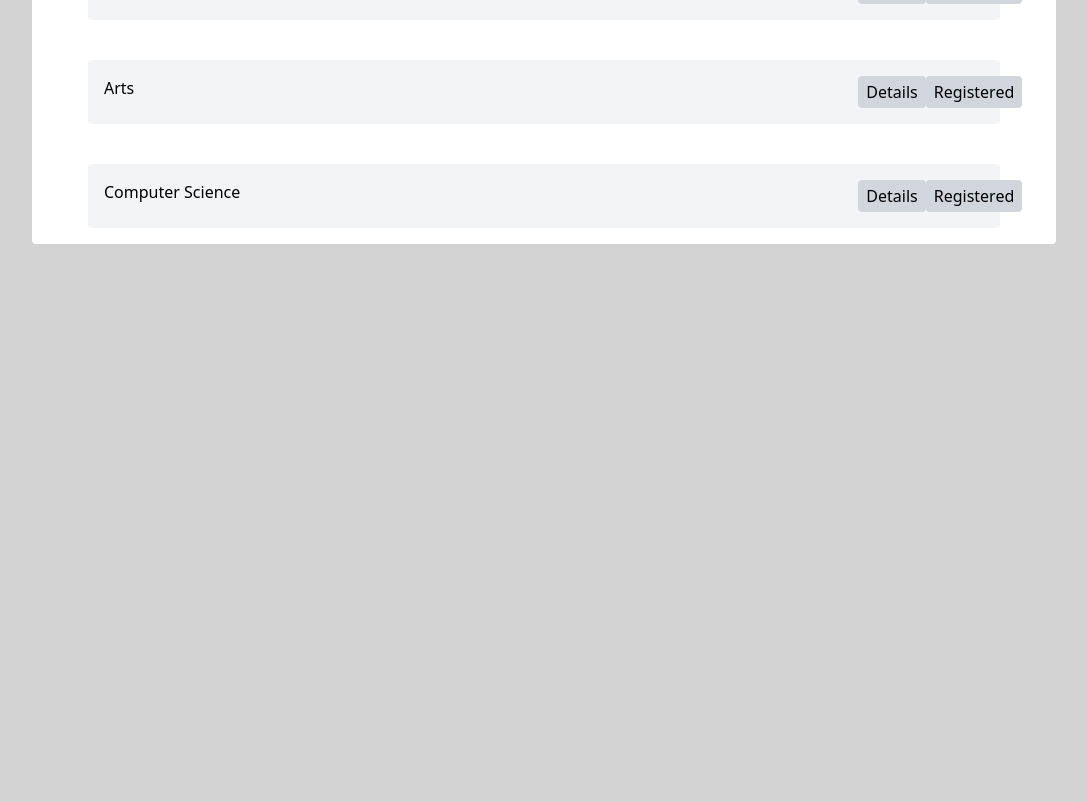
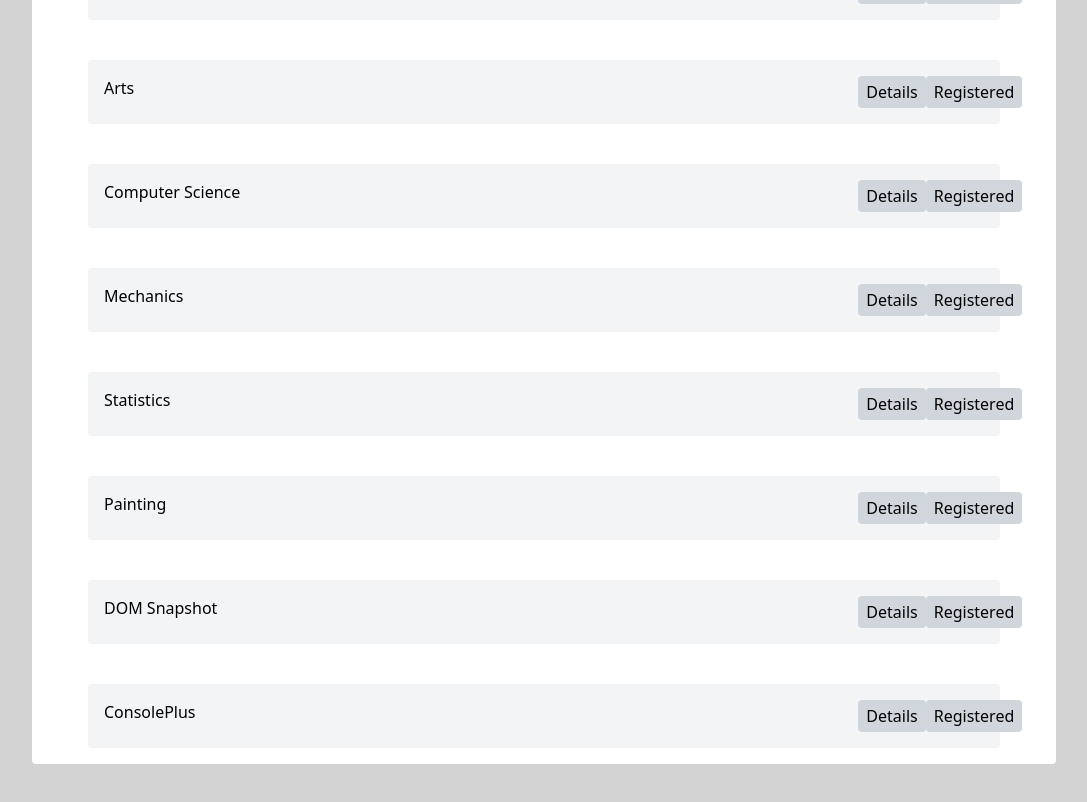
Before and after one commit to MUHAMMADFARHAN1/Courses-App-with-React, a React (Vite) app: page / in a window 1280 px wide. Shown: the part 644-1446 px from the top of the page, without its empty margins (96-1183 px from the left). Before the commit the page ends 888 px from the top, so only its background shows below. Built offline with nearby package versions, Linux system fonts and the light colour scheme.

Commit message:
Full map of all courses done

```diff
--- a/src/Components/List.jsx
+++ b/src/Components/List.jsx
@@ -5,17 +5,26 @@ import data from "./../data";
 import { Link, NavLink, Route, Routes } from "react-router";
 
 function List() {
+  let listItems = data.map((item) => (
+    <Course_tab className={item.name} classid={item.id} />
+  ));
+
   return (
-    <div className="flex justify-between flex-col w-4/5 mx-auto mt-14 dark:bg-gray-100  bg-white px-14 py-4 rounded gap-10">
-      <Course_tab className={data[0].name} classid={data[0].id} />
+    <div className="flex justify-between flex-col w-4/5 mx-auto mt-14 dark:bg-gray-100  bg-white px-14 py-4 rounded gap-10 mb-14">
+      {/* <Course_tab className={data[0].name} classid={data[0].id} />
       <Course_tab className={data[1].name} classid={data[1].id} />
       <Course_tab className={data[2].name} classid={data[2].id} />
       <Course_tab className={data[3].name} classid={data[3].id} />
       <Course_tab className={data[4].name} classid={data[4].id} />
       <Course_tab className={data[5].name} classid={data[5].id} />
-      <Course_tab className={data[6].name} classid={data[6].id} />
+      <Course_tab className={data[6].name} classid={data[6].id} /> */}
+      {listItems}
     </div>
   );
 }
 
+// let listItems = data.map((item) => (
+//   <Flexcard className={data[0].name} classid={data[0].id} />
+// ));
+
 export default List;
```
